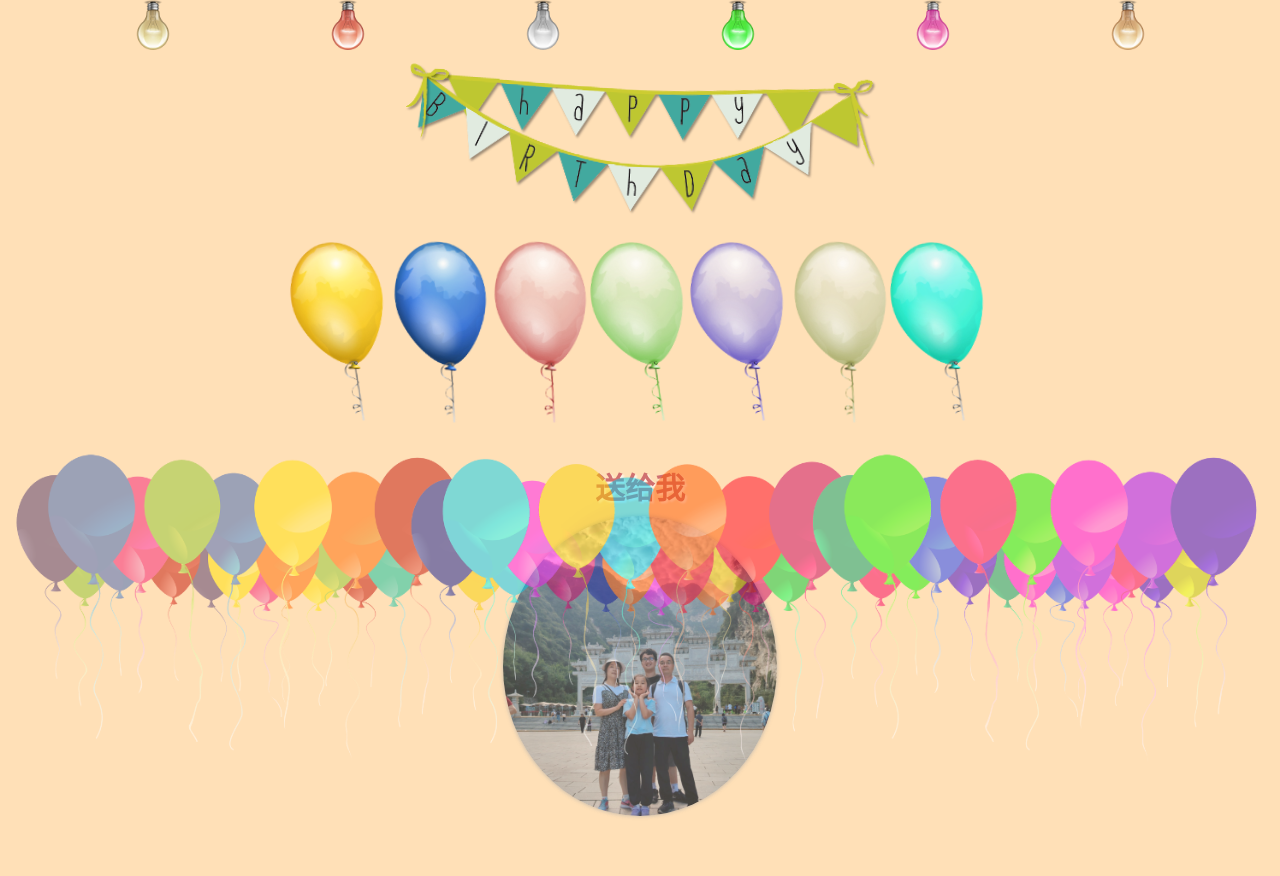
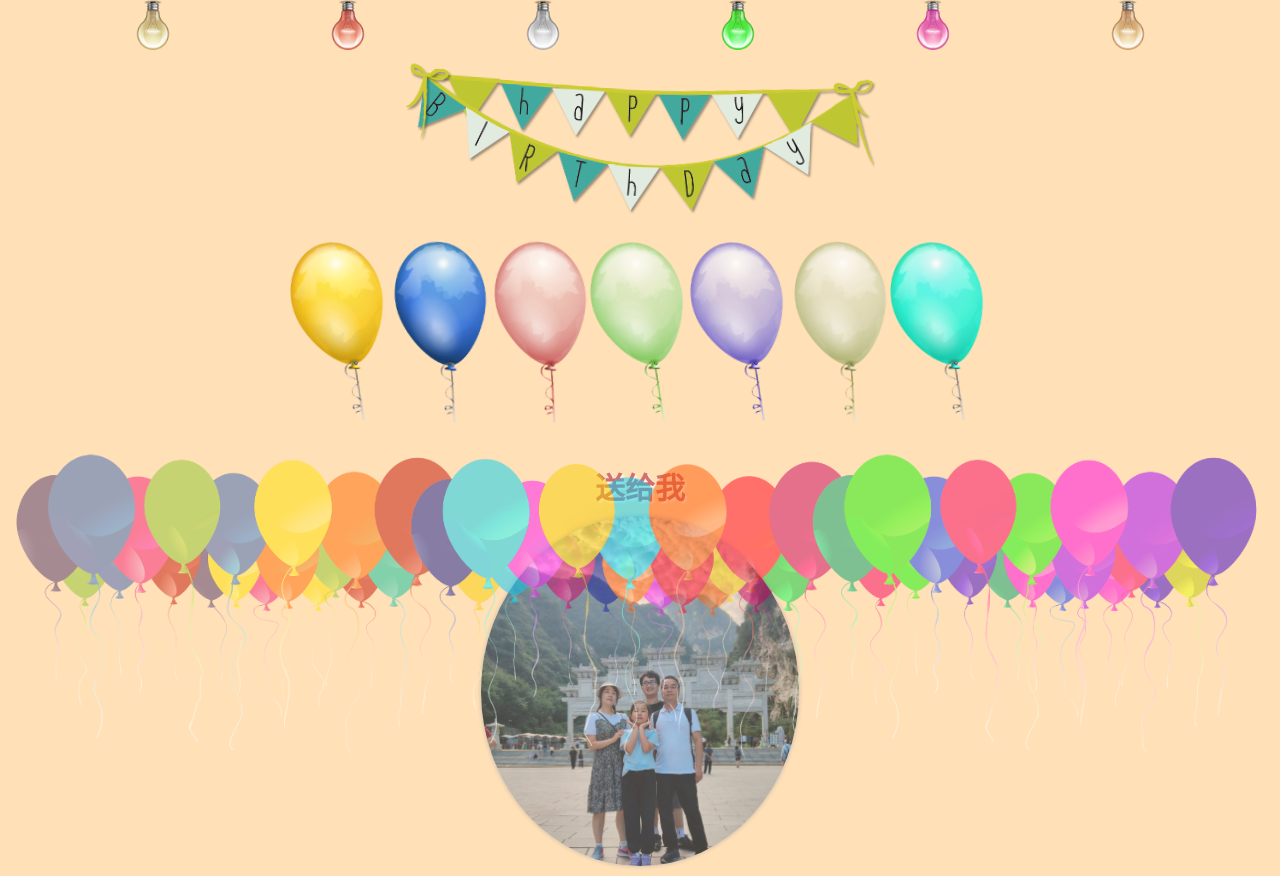
Before and after one commit to Lattice-zjj/birthday, a plain HTML site: page index.html in a window 1280 px wide. Both pictures are taken after a click on the button "开始". Before the commit the page ends 826 px from the top, so only its background shows below. Drawn offline with Linux system fonts and the light colour scheme.

Commit message:
change height

```diff
--- a/assets/stylesheet.css
+++ b/assets/stylesheet.css
@@ -1293,7 +1293,7 @@ audio {
 .message p img{
 	display: block;
 	max-width: 100%;
-	max-height: 300px;
+	max-height: 350px;
 	margin: 5px auto;
 	border-radius: 50%;
 	box-shadow: #aaa 0 0 4px;
```
